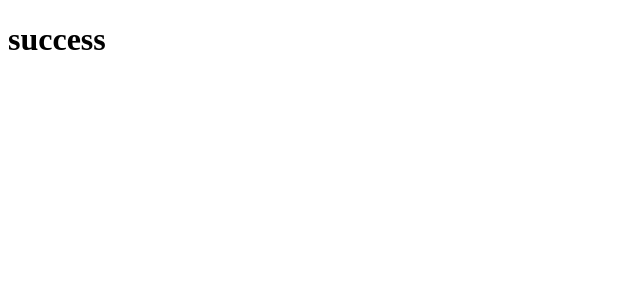
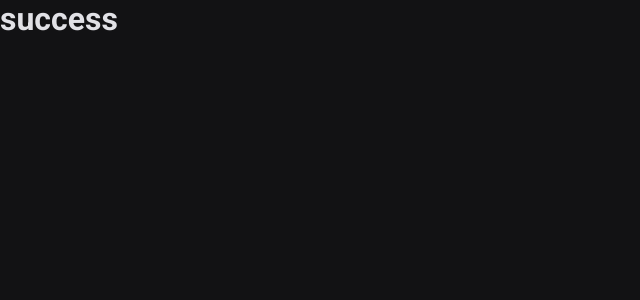
Before and after one commit to ivanrpassos/ignite-shop, a Next.js app: page /success in a window 1280 px wide. Shown: the top 300 px of the page, without its empty margins (0-640 px from the left). Built offline with nearby package versions, Linux system fonts and the light colour scheme.

Commit message:
Aula 5 - Estilos globais

```diff
--- a/src/pages/_app.tsx
+++ b/src/pages/_app.tsx
@@ -1,5 +1,11 @@
-import type { AppProps } from 'next/app'
+import { globalStyles } from '@/styles/global';
+import type { AppProps } from 'next/app';
 
-export default function App({ Component, pageProps }: AppProps) {
-  return <Component {...pageProps} />
+globalStyles();
+
+export default function App({
+  Component,
+  pageProps,
+}: AppProps) {
+  return <Component {...pageProps} />;
 }
--- /dev/null
+++ b/src/styles/global.ts
@@ -0,0 +1,19 @@
+import { globalCss } from '.';
+
+export const globalStyles = globalCss({
+  '*': {
+    margin: 0,
+    padding: 0,
+  },
+
+  body: {
+    backgroundColor: '$gray900',
+    color: '$gray100',
+    '-webkit-font-smothing': 'antialiased',
+  },
+
+  'body, input, textarea, button': {
+    fontFamily: 'Roboto',
+    fontWeight: 'normal',
+  },
+});
--- a/src/styles/index.ts
+++ b/src/styles/index.ts
@@ -12,7 +12,14 @@ export const {
 } = createStitches({
   theme: {
     colors: {
-      rocketseat: '#8257E6',
+      white: '#fff',
+      gray900: '#121214',
+      gray800: '#202024',
+      gray300: '#c4c4cc',
+      gray100: '#e1e1e6',
+
+      green500: '#00875f',
+      green300: '#00b37e',
     },
   },
 });
```
